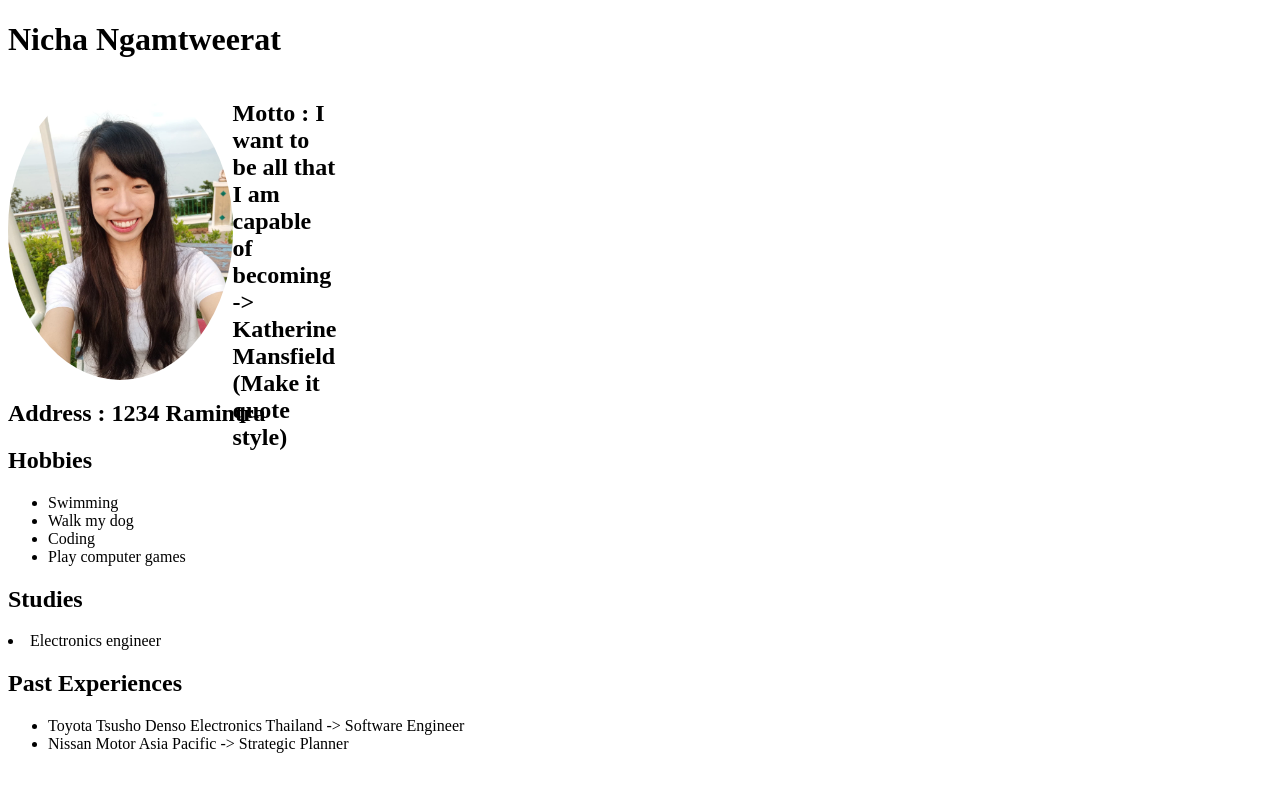
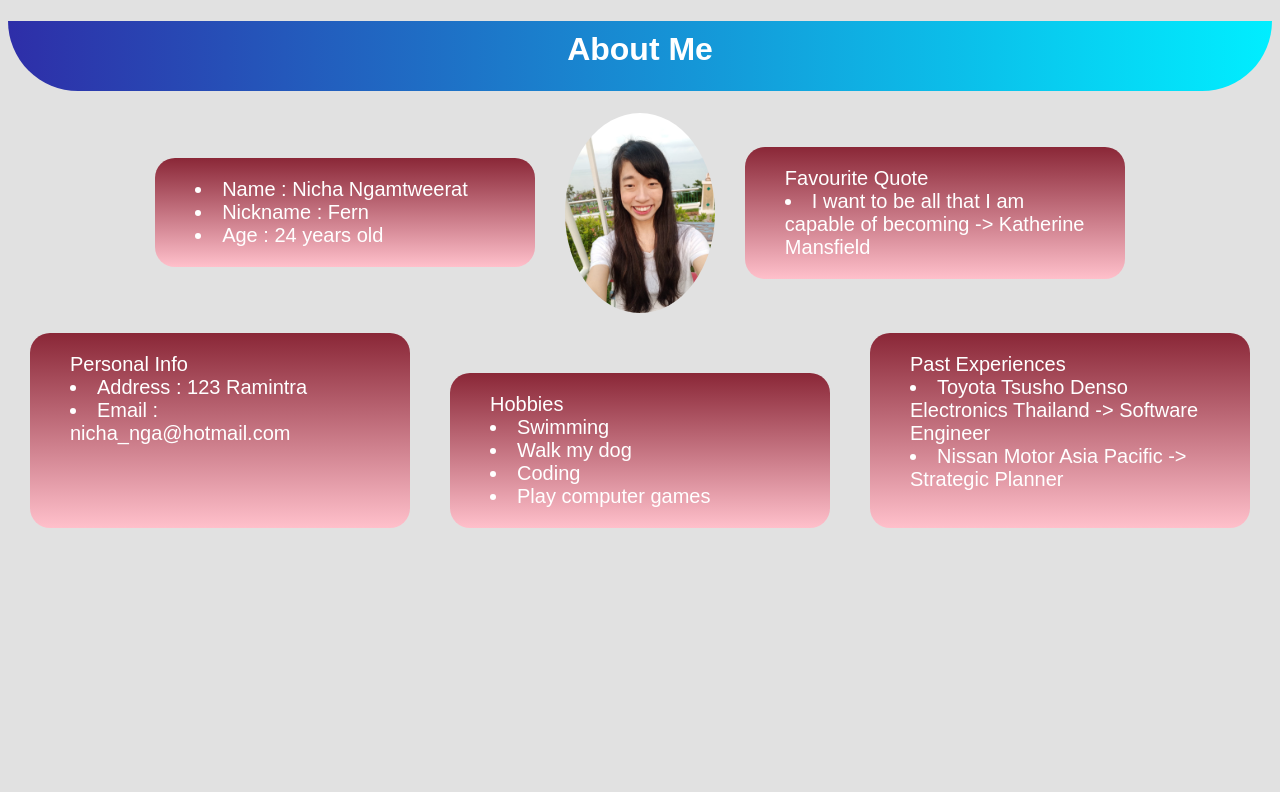
Before and after one commit to nnicha123/Introduction, a plain HTML site: page index.html in a window 1280 px wide. Drawn offline with Linux system fonts and the light colour scheme.

Commit message:
Styled about me section

```diff
--- a/index.html
+++ b/index.html
@@ -5,43 +5,92 @@
     <meta charset="UTF-8">
     <meta name="viewport" content="width=device-width, initial-scale=1.0">
     <style>
+        body {
+            font-family: sans-serif;
+            background-color: #2222;
+        }
+
+        h1 {
+            height: 50px;
+            background-image: linear-gradient(to right, rgb(46, 46, 168), rgb(0, 238, 255));
+            color: white;
+            padding: 10px 20px;
+            text-align: center;
+            border-radius: 0 0 100px 100px;
+        }
+
         .image-quote-container {
-            width: 300px;
-            height: 300px;
+            height: 200px;
             display: flex;
+            justify-content: center;
+            align-items: center;
         }
 
         img {
             height: 100%;
             border-radius: 50%;
+            margin-right: 30px;
+            margin-left: 30px;
+        }
+        .others-wrapper{
+            display: flex;
+            justify-content: center;
+            margin: 20px;
+        }
+
+        .motto,
+        .basic-info,
+        .personal-info,
+        .hobbies,
+        .experience {
+            height: 10=20px;
+            padding: 20px 40px;
+            width: 300px;
+            font-size: 20px;
+            background-image: linear-gradient(to bottom, rgb(138, 39, 55), pink);
+            border-radius: 20px;
+            color: white;
+        }
+        .hobbies{
+            margin-top: 40px;
+            margin-left: 40px;
+            margin-right: 40px;
         }
     </style>
     <title>Self Introduction</title>
 </head>
 
 <body>
-    <h1>Nicha Ngamtweerat</h1>
+    <h1>About Me</h1>
     <div class="image-quote-container">
+        <div class="basic-info">
+            <li>Name : Nicha Ngamtweerat</li>
+            <li>Nickname : Fern</li>
+            <li>Age : 24 years old</li>
+        </div>
         <img src="me.jpg" alt="">
-        <h2 class="motto">Motto : I want to be all that I am capable of becoming -> Katherine Mansfield (Make it quote
-            style)</h2>
+        <div class="motto">Favourite Quote
+            <li>I want to be all that I am capable of becoming -> Katherine Mansfield</li>
+        </div>
+    </div>
+    <div class="others-wrapper">
+        <div class="personal-info">Personal Info
+            <li>Address : 123 Ramintra</li>
+            <li>Email : nicha_nga@hotmail.com</li>
         </div>
 
-    <h2>Address : 1234 Ramintra</h2>
-    <h2>Hobbies</h2>
-    <ul>
+        <div class="hobbies">Hobbies
             <li>Swimming</li>
             <li>Walk my dog</li>
             <li>Coding</li>
             <li>Play computer games</li>
-    </ul>
-    <h2>Studies</h2>
-    <li>Electronics engineer</li>
-    <h2>Past Experiences</h2>
-    <ul>
+        </div>
+
+        <div class="experience">Past Experiences
             <li>Toyota Tsusho Denso Electronics Thailand -> Software Engineer</li>
             <li>Nissan Motor Asia Pacific -> Strategic Planner</li>
-    </ul>
+        </div>
+    </div>
 </body>
 
 </html>
```
Lines whose indentation alone changed are shown as unchanged.
